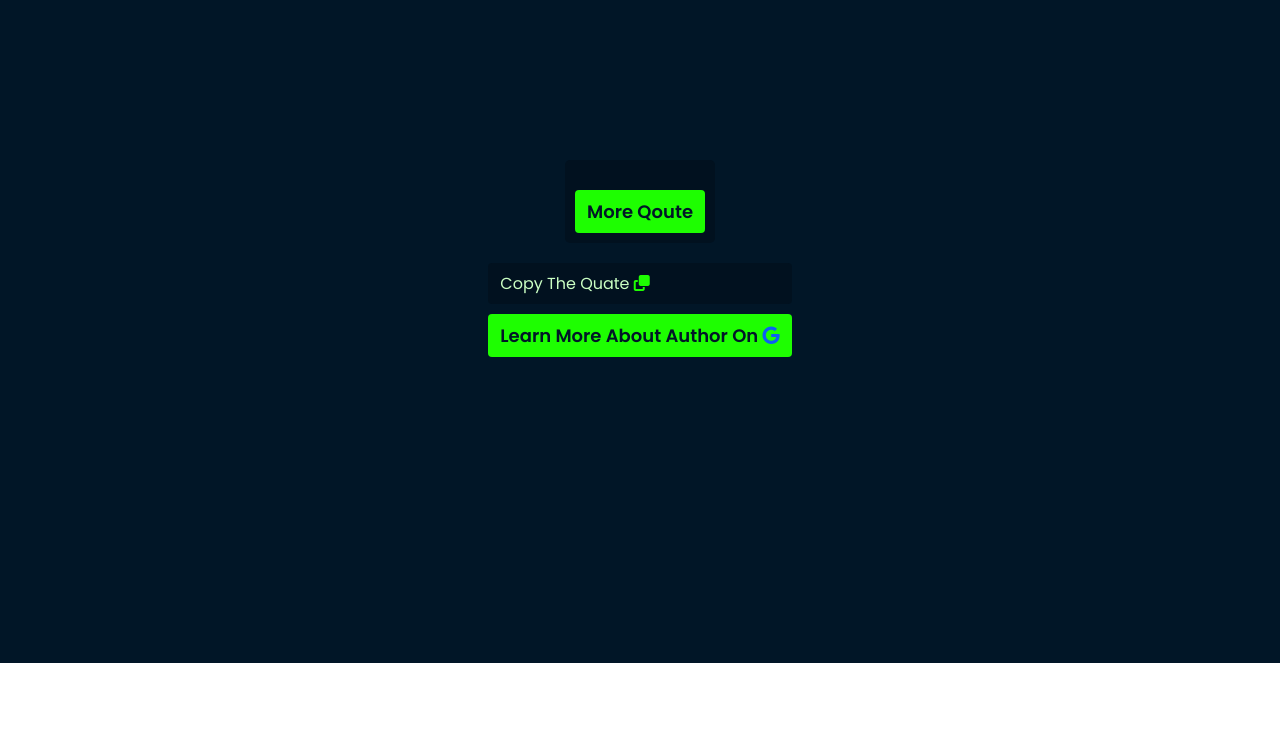
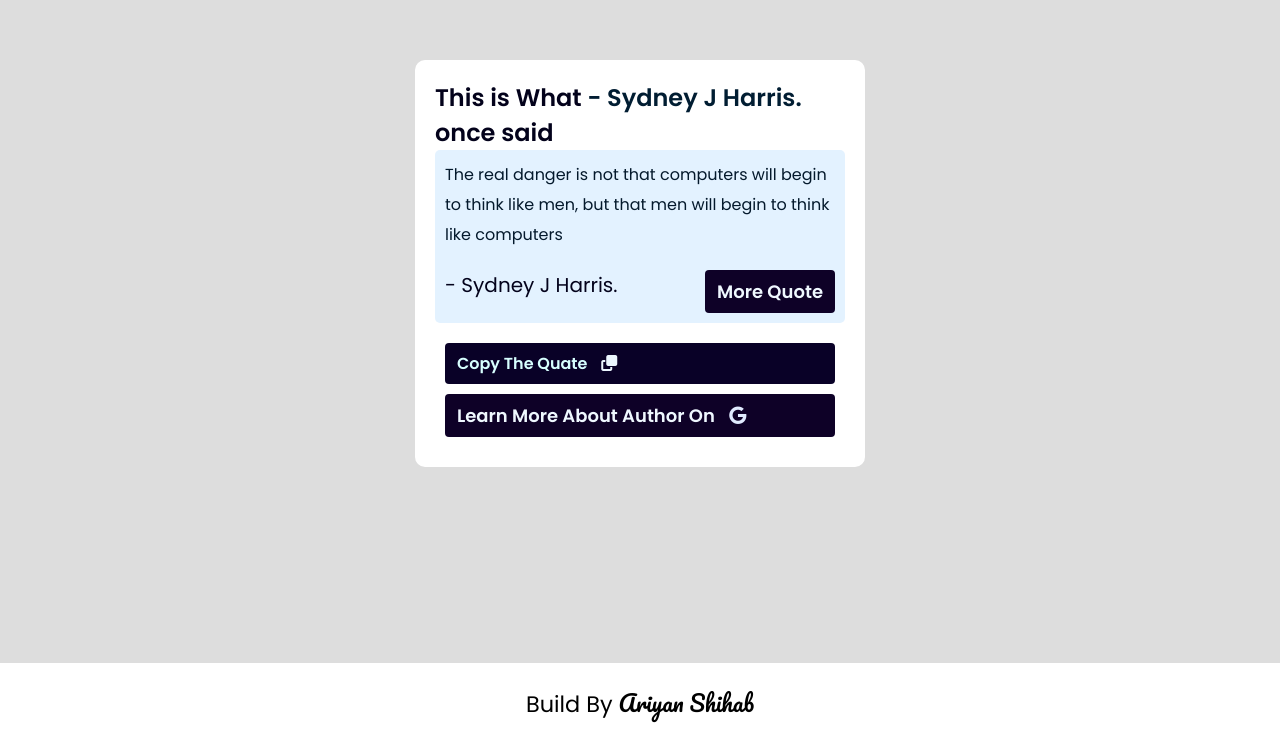
Before and after one commit to AriyanShihab/randomQuotes, a plain HTML site: page index.html in a window 1280 px wide. Shown: the part 137-879 px from the top of the page. Before the commit the page ends 800 px from the top, so only its background shows below. Drawn offline with Linux system fonts and the light colour scheme; no server answers.

Commit message:
make some minor CSS change and add a little creadit footer

```diff
--- a/css/style.css
+++ b/css/style.css
@@ -1,4 +1,5 @@
-@import url('https://fonts.googleapis.com/css2?family=Poppins:wght@400;500;600&display=swap');
+@import url("https://fonts.googleapis.com/css2?family=Poppins:wght@400;500;600&display=swap");
+@import url("https://fonts.googleapis.com/css2?family=Pacifico&display=swap");
 * {
     padding: 0;
     margin: 0;
@@ -7,27 +8,38 @@
     box-sizing: border-box;
     outline: none;
     border: none;
-    font-family: 'Poppins', sans-serif;
+    font-family: "Poppins", sans-serif;
+}
+
+.continer {
+    display: flex;
+    justify-content: center;
+    align-items: center;
+    min-height: 100vh;
+    background-color: #ddd;
 }
 
 .wrapper {
-    min-height: 100vh;
     display: flex;
     flex-direction: column;
-    align-items: center;
     justify-content: center;
-    background: #011627;
+    background: #fff;
     padding: 20px;
+    max-width: 450px;
+    border-radius: 10px;
+    margin: 10px;
+    backdrop-filter: blur(2px);
 }
 
 .mainContent {
-    color: rgb(237, 245, 252);
+    color: rgb(4, 25, 44);
     line-height: 30px;
 }
 
 .author {
-    color: #f2fff0;
-    font-style: italic;
+    color: #03021b;
+    font-style: underline;
+    max-width: 60%;
 }
 
 #accAuthor {
@@ -35,13 +47,19 @@
 }
 
 #author {
-    color: aliceblue;
+    color: #03021b;
+}
+
+.authtorHead {
+    color: #011d32;
+    font-weight: bold;
 }
 
 .contentHolder {
     padding: 10px;
     border-radius: 5px;
-    background: #01111f;
+    background: #e3f2ff;
+    min-width: 85%;
 }
 
 .author-container {
@@ -52,13 +70,14 @@
 
 .copy,
 .google {
-    color: #caffc3;
-    background-color: #01111f;
+    color: #d7ffff;
+    background-color: #090127;
     padding: 8px 12px;
     border-radius: 4px;
     margin: 10px;
     text-transform: capitalize;
     cursor: pointer;
+    font-weight: bold;
 }
 
 .copy {
@@ -66,14 +85,15 @@
 }
 
 .bottom i {
-    color: #1efe01;
+    color: #ecf7ff;
+    margin-left: 10px;
 }
 
 .button,
 .google {
-    background: #1efe01;
+    background: #0e0127;
     padding: 8px 12px;
-    color: #011627;
+    color: #eff8ff;
     font-size: 18px;
     border-radius: 4px;
     font-weight: 600;
@@ -82,5 +102,17 @@
 }
 
 .google i {
-    color: #0d5ef3;
+    color: #e0ebff;
 }
+
+footer {
+    text-align: center;
+    padding: 20px;
+    font-size: 1.4rem;
+}
+
+footer a {
+    text-decoration: none;
+    font-family: "Pacifico", cursive;
+    color: inherit;
+}
--- a/index.html
+++ b/index.html
@@ -14,13 +14,18 @@
 </head>
 
 <body>
+    <div class="continer">
         <div class="wrapper">
-        <h2 id="author"></h2>
+            <h2 id="author">
+                This is What <span class="authtorHead">- Sydney J Harris.</span> once said
+            </h2>
             <div class="contentHolder">
-            <p id="content" class="mainContent"></p>
+                <p id="content" class="mainContent">
+                    The real danger is not that computers will begin to think like men, but that men will begin to think like computers
+                </p>
 
                 <div class="author-container">
-                <p id="accAuthor" class="author"></p>
+                    <p id="accAuthor" class="author">- Sydney J Harris.</p>
                     <button class="button" id="bt">More Quote</button>
                 </div>
             </div>
@@ -34,6 +39,13 @@
                 </p>
             </div>
         </div>
+    </div>
+
+    <footer>
+        <p>
+            Build By <a href="https://github.com/AriyanShihab">Ariyan Shihab</a>
+        </p>
+    </footer>
 
     <script src="js/script.js"></script>
 </body>
--- a/js/script.js
+++ b/js/script.js
@@ -1,13 +1,15 @@
 const contentHolder = document.getElementById(`content`);
 const authorHolder = document.getElementById(`author`);
 const accAuthor = document.getElementById(`accAuthor`);
-let test, content;
-
 const googleBtn = document.getElementById(`googleBtn`);
 const copyBtn = document.getElementById(`copyBtn`);
+let test = `Sydney J Harris`,
+    content;
 
 function quate() {
-    bt.innerHTML = `Loading....`;
+    bt.innerText = `Loading....`;
+    bt.style.opacity = `.2`;
+    bt.style.pointerEvents = `none`;
     fetch(`https://api.quotable.io/random`)
         .then((res) => res.json())
         .then((result) => {
@@ -15,26 +17,22 @@ function quate() {
             accAuthor.innerHTML = result.author;
             let temp = result.author;
 
-            authorHolder.innerHTML = `This is What ${temp} once said`;
+            authorHolder.innerHTML = `This is What <span class="authtorHead">${temp} Once Said</span>`;
             test = result.author;
             content = result.content;
+            bt.innerHTML = `More Qoute`;
+            bt.style.opacity = `1`;
+            bt.style.pointerEvents = `auto`;
         });
-    bt.innerHTML = `More Qoute`;
     copyBtn.style.opacity = `1`;
 }
 bt.addEventListener(`click`, quate);
-
-window.onload = function() {
-    quate();
-};
 
 googleBtn.addEventListener(`click`, () => {
     window.open("http://google.com/search?q=" + test);
 });
 
-// In 'Add To Cart' event handler change the button text to 'Item Added'
-// In the same event handler use: setTimeout(makeTimeoutFunc(), 2000);
-// In makeTimeoutFunc() change the button text to original value.
+
 
 function textToClipboard() {
     let dummy = document.createElement("textarea");
@@ -43,11 +41,12 @@ function textToClipboard() {
     dummy.select();
     document.execCommand("copy");
     document.body.removeChild(dummy);
+    copyBtn.style.transition = `.5s`;
     copyBtn.innerHTML = `Copied !!`;
     setTimeout(() => {
         copyBtn.innerHTML = `  copy the quate <i class="fas fa-copy"></i>`;
-        copyBtn.style.opacity = `.2`;
-        copyBtn.style.pointerEvents = `none`;
+        // copyBtn.style.opacity = `.2`;
+        // copyBtn.style.pointerEvents = `none`;
         copyBtn.style.transition = `.5s`;
     }, 500);
 }
```
Also changed, not shown: images/worldMap.png (added). Lines whose indentation alone changed are shown as unchanged.
